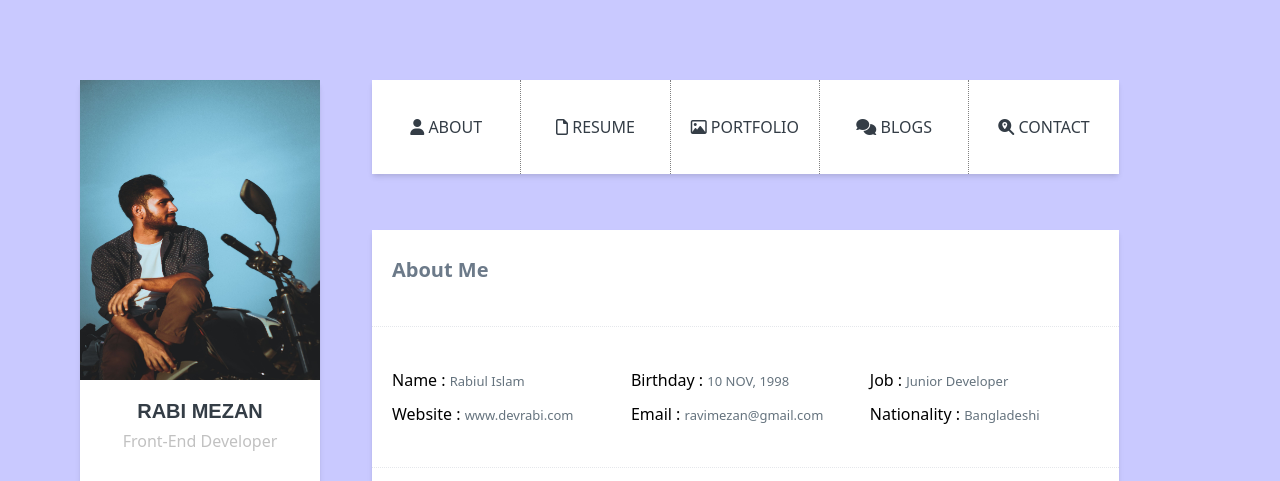
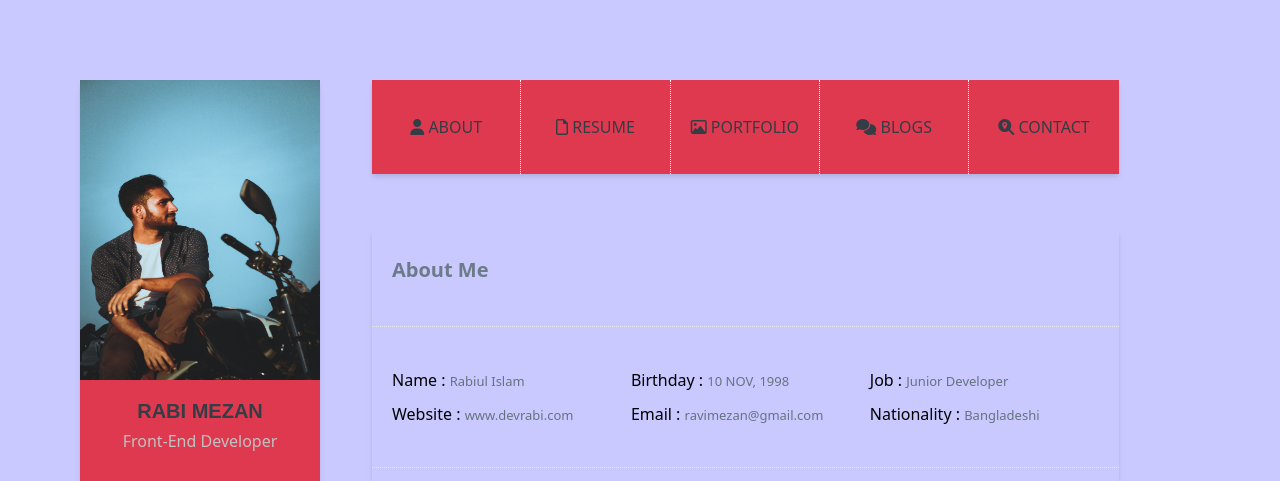
Before and after one commit to Rabi-Mezan/my-website, a plain HTML site: page index.html in a window 1280 px wide. Shown: the top 481 px of the page. Drawn offline with nearby package versions, Linux system fonts and the light colour scheme.

Commit message:
background colour adjust

```diff
--- a/css/style.css
+++ b/css/style.css
@@ -11,6 +11,7 @@ body{
 /* side profile design */
 .side-profile{
     height: 520px;
+    background-color: #df3950;
 }
 .side-profile img{
     height: 300px;
@@ -45,6 +46,8 @@ body{
     text-align: center;
 }
 
+
+
 .facebook:hover{
 background-color: rgba(38, 38, 245, 0.972);
 border: white;
@@ -67,18 +70,20 @@ color: white;
 }
 
 /* navbar design */
+.navbar{
 
+}
 .top-menu{
 display: grid;
 grid-template-columns: repeat(5,1fr);
 
 }
  .top-menu li{
-    border-right: 1px dotted gray;
+    border-right: 1px dotted rgb(255, 254, 254);
     color: #343d46;
      display: flex;
      padding: 35px 8px;
-     background-color: white;
+     background-color: #df3950;
      justify-content: center;
      font-weight: 500;
 
@@ -96,7 +101,9 @@ grid-template-columns: repeat(5,1fr);
 
  }
 
-
+ .details{
+     background-color: #99aab5;
+ }
  .page-title{
     color: #6C7A89;
     font-size: 20px;
--- a/index.html
+++ b/index.html
@@ -20,9 +20,9 @@
 
 <body>
     <!-- main start -->
-    <section class="total-container lg:p-20 p-2 ">
+    <section class="total-container lg:p-20 ">
         <div class="lg:flex w-full gap-x-5">
-            <div class="bg-white lg:w-60 w-full mr-8 side-profile shadow-md rounded-md">
+            <div class="lg:w-60 w-full mr-8 side-profile shadow-md rounded-md">
                 <!-- profile info -->
                 <div>
                     <img class="w-full h-full" src="images/propic3.jpg" alt="">
@@ -47,7 +47,7 @@
                 </div>
             </div>
             <div class=" lg:w-2/3">
-                <div class="navbar w-full bg-white shadow-md">
+                <div class="navbar w-full shadow-md">
                     <ul class="top-menu">
                         <li class="active nav-item" id="about">
                             <a class=" page-scroll selected active" href="#about">
@@ -81,7 +81,7 @@
                         </li>
                     </ul>
                 </div>
-                <div class="details-page w-full bg-white mt-14 shadow-md" id="details-page">
+                <div class="details-page w-full mt-14 shadow-md" id="details-page">
                     <h2 class="page-title">About Me</h2>
                     <hr class="my-4 hr-line">
                     <ul class="about-me">
```
